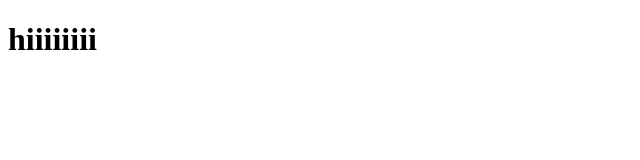
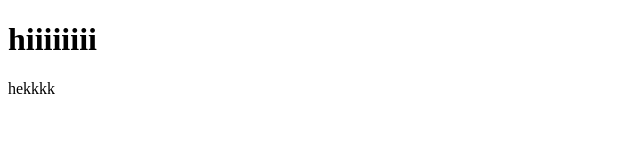
Before and after one commit to Mdnuralam166/aa11, a plain HTML site: page jibon.html in a window 1280 px wide. Shown: the full height of the page, 0-640 px from the left. Drawn offline with Linux system fonts and the light colour scheme.

Commit message:
jani nah

```diff
--- a/jibon.html
+++ b/jibon.html
@@ -7,5 +7,6 @@
 </head>
 <body>
   <h1>hiiiiiiii</h1>
+  <p>hekkkk</p>
 </body>
 </html>
```
